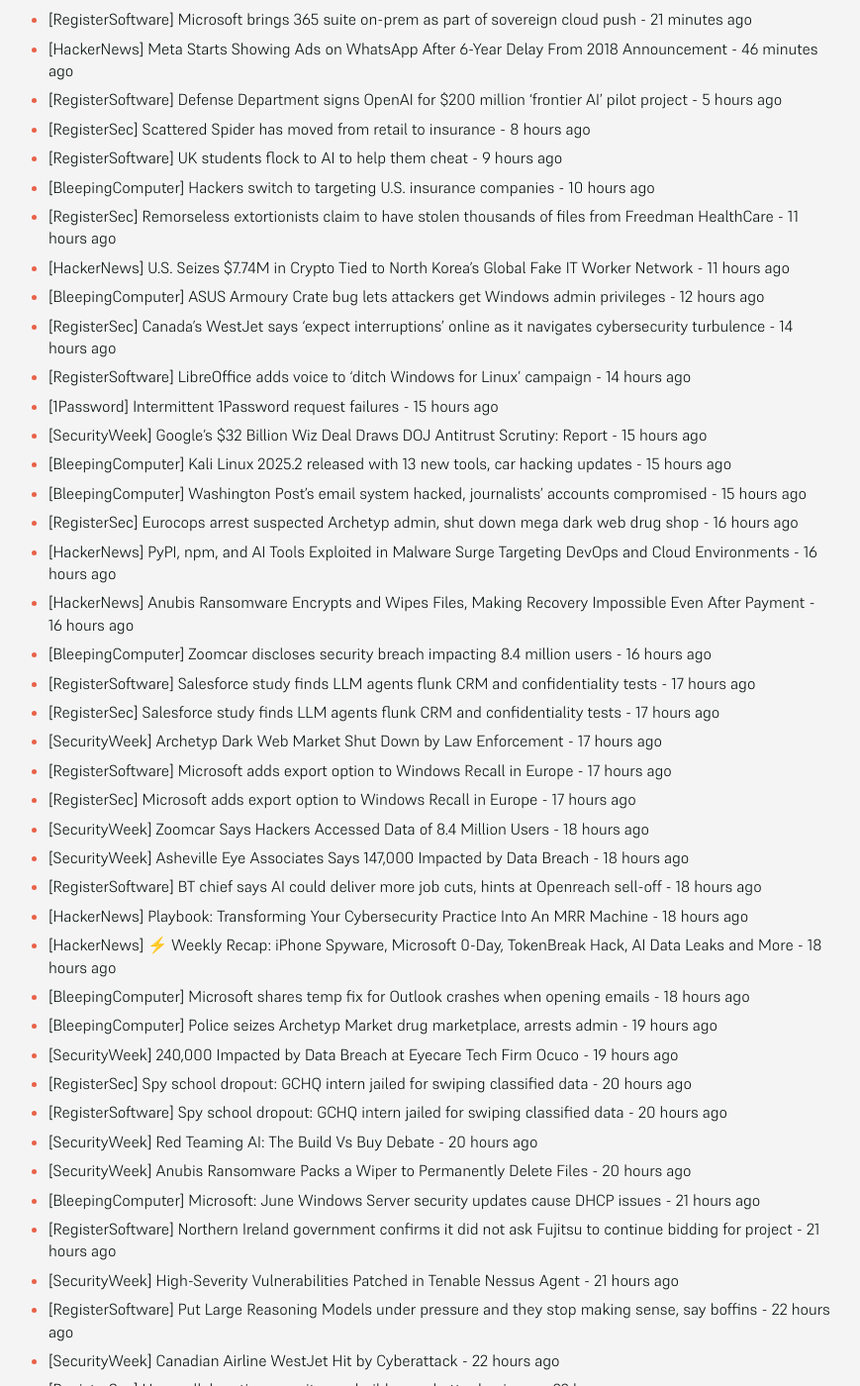
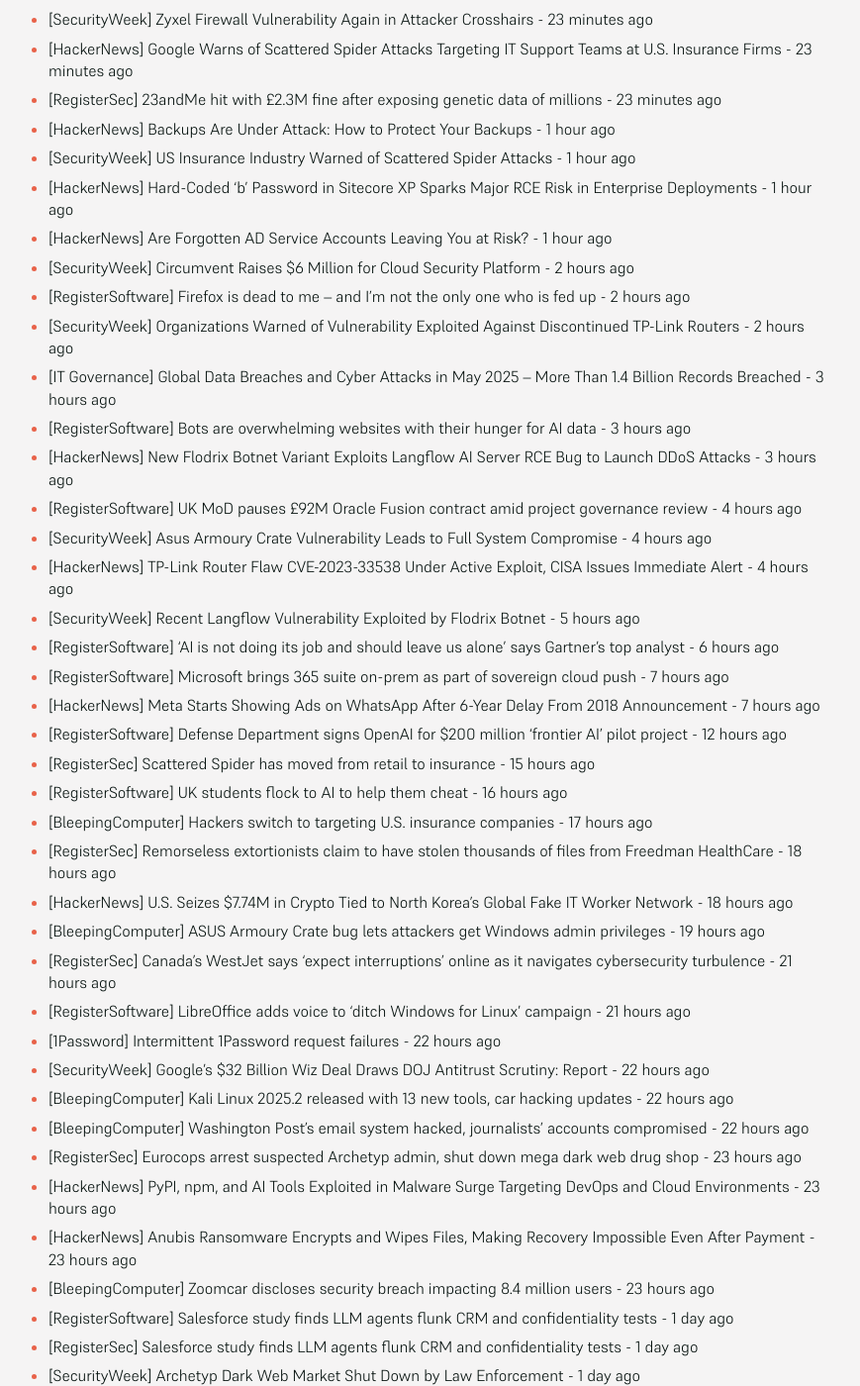
Before and after one commit to SecOpsNews/news, a Jekyll site: the page built from index.md, in a window 1280 px wide and 1400 px high, scrolled down 266 px. Shown: the whole window at 99% size, without its empty margins (215-1084 px from the left). Built offline with Jekyll 4.4.1, drawn with Linux system fonts in a browser that asks for light colours; some of the changed text lies outside the part shown.

Commit message:
New Feed

```diff
--- a/index.md
+++ b/index.md
@@ -9,56 +9,73 @@ description: Latest Updates
 
 <!-- SecOps start -->
 
-- [RegisterSoftware] Microsoft brings 365 suite on-prem as part of sovereign cloud push - 21 minutes ago
-- [HackerNews] Meta Starts Showing Ads on WhatsApp After 6-Year Delay From 2018 Announcement - 46 minutes ago
-- [RegisterSoftware] Defense Department signs OpenAI for $200 million 'frontier AI' pilot project - 5 hours ago
-- [RegisterSec] Scattered Spider has moved from retail to insurance - 8 hours ago
-- [RegisterSoftware] UK students flock to AI to help them cheat - 9 hours ago
-- [BleepingComputer] Hackers switch to targeting U.S. insurance companies - 10 hours ago
-- [RegisterSec] Remorseless extortionists claim to have stolen thousands of files from Freedman HealthCare - 11 hours ago
-- [HackerNews] U.S. Seizes $7.74M in Crypto Tied to North Korea’s Global Fake IT Worker Network - 11 hours ago
-- [BleepingComputer] ASUS Armoury Crate bug lets attackers get Windows admin privileges - 12 hours ago
-- [RegisterSec] Canada's WestJet says 'expect interruptions' online as it navigates cybersecurity turbulence - 14 hours ago
-- [RegisterSoftware] LibreOffice adds voice to 'ditch Windows for Linux' campaign - 14 hours ago
-- [1Password] Intermittent 1Password request failures - 15 hours ago
-- [SecurityWeek] Google’s $32 Billion Wiz Deal Draws DOJ Antitrust Scrutiny: Report - 15 hours ago
-- [BleepingComputer] Kali Linux 2025.2 released with 13 new tools, car hacking updates - 15 hours ago
-- [BleepingComputer] Washington Post's email system hacked, journalists' accounts compromised - 15 hours ago
-- [RegisterSec] Eurocops arrest suspected Archetyp admin, shut down mega dark web drug shop - 16 hours ago
-- [HackerNews] PyPI, npm, and AI Tools Exploited in Malware Surge Targeting DevOps and Cloud Environments - 16 hours ago
-- [HackerNews] Anubis Ransomware Encrypts and Wipes Files, Making Recovery Impossible Even After Payment - 16 hours ago
-- [BleepingComputer] Zoomcar discloses security breach impacting 8.4 million users - 16 hours ago
-- [RegisterSoftware] Salesforce study finds LLM agents flunk CRM and confidentiality tests - 17 hours ago
-- [RegisterSec] Salesforce study finds LLM agents flunk CRM and confidentiality tests - 17 hours ago
-- [SecurityWeek] Archetyp Dark Web Market Shut Down by Law Enforcement - 17 hours ago
-- [RegisterSoftware] Microsoft adds export option to Windows Recall in Europe - 17 hours ago
-- [RegisterSec] Microsoft adds export option to Windows Recall in Europe - 17 hours ago
-- [SecurityWeek] Zoomcar Says Hackers Accessed Data of 8.4 Million Users - 18 hours ago
-- [SecurityWeek] Asheville Eye Associates Says 147,000 Impacted by Data Breach - 18 hours ago
-- [RegisterSoftware] BT chief says AI could deliver more job cuts, hints at Openreach sell-off - 18 hours ago
-- [HackerNews] Playbook: Transforming Your Cybersecurity Practice Into An MRR Machine - 18 hours ago
-- [HackerNews] ⚡ Weekly Recap: iPhone Spyware, Microsoft 0-Day, TokenBreak Hack, AI Data Leaks and More - 18 hours ago
-- [BleepingComputer] Microsoft shares temp fix for Outlook crashes when opening emails - 18 hours ago
-- [BleepingComputer] Police seizes Archetyp Market drug marketplace, arrests admin - 19 hours ago
-- [SecurityWeek] 240,000 Impacted by Data Breach at Eyecare Tech Firm Ocuco - 19 hours ago
-- [RegisterSec] Spy school dropout: GCHQ intern jailed for swiping classified data - 20 hours ago
-- [RegisterSoftware] Spy school dropout: GCHQ intern jailed for swiping classified data - 20 hours ago
-- [SecurityWeek] Red Teaming AI: The Build Vs Buy Debate - 20 hours ago
-- [SecurityWeek] Anubis Ransomware Packs a Wiper to Permanently Delete Files - 20 hours ago
-- [BleepingComputer] Microsoft: June Windows Server security updates cause DHCP issues - 21 hours ago
-- [RegisterSoftware] Northern Ireland government confirms it did not ask Fujitsu to continue bidding for project - 21 hours ago
-- [SecurityWeek] High-Severity Vulnerabilities Patched in Tenable Nessus Agent - 21 hours ago
-- [RegisterSoftware] Put Large Reasoning Models under pressure and they stop making sense, say boffins - 22 hours ago
-- [SecurityWeek] Canadian Airline WestJet Hit by Cyberattack - 22 hours ago
-- [RegisterSec] How collaborative security can build you a better business - 22 hours ago
-- [HackerNews] Malicious PyPI Package Masquerades as Chimera Module to Steal AWS, CI/CD, and macOS Data - 23 hours ago
+- [SecurityWeek] Zyxel Firewall Vulnerability Again in Attacker Crosshairs - 23 minutes ago
+- [HackerNews] Google Warns of Scattered Spider Attacks Targeting IT Support Teams at U.S. Insurance Firms - 23 minutes ago
+- [RegisterSec] 23andMe hit with £2.3M fine after exposing genetic data of millions - 23 minutes ago
+- [HackerNews] Backups Are Under Attack: How to Protect Your Backups - 1 hour ago
+- [SecurityWeek] US Insurance Industry Warned of Scattered Spider Attacks - 1 hour ago
+- [HackerNews] Hard-Coded 'b' Password in Sitecore XP Sparks Major RCE Risk in Enterprise Deployments - 1 hour ago
+- [HackerNews] Are Forgotten AD Service Accounts Leaving You at Risk? - 1 hour ago
+- [SecurityWeek] Circumvent Raises $6 Million for Cloud Security Platform - 2 hours ago
+- [RegisterSoftware] Firefox is dead to me – and I'm not the only one who is fed up - 2 hours ago
+- [SecurityWeek] Organizations Warned of Vulnerability Exploited Against Discontinued TP-Link Routers - 2 hours ago
+- [IT Governance] Global Data Breaches and Cyber Attacks in May 2025 – More Than 1.4 Billion Records Breached - 3 hours ago
+- [RegisterSoftware] Bots are overwhelming websites with their hunger for AI data - 3 hours ago
+- [HackerNews] New Flodrix Botnet Variant Exploits Langflow AI Server RCE Bug to Launch DDoS Attacks - 3 hours ago
+- [RegisterSoftware] UK MoD pauses £92M Oracle Fusion contract amid project governance review - 4 hours ago
+- [SecurityWeek] Asus Armoury Crate Vulnerability Leads to Full System Compromise - 4 hours ago
+- [HackerNews] TP-Link Router Flaw CVE-2023-33538 Under Active Exploit, CISA Issues Immediate Alert - 4 hours ago
+- [SecurityWeek] Recent Langflow Vulnerability Exploited by Flodrix Botnet - 5 hours ago
+- [RegisterSoftware] ‘AI is not doing its job and should leave us alone’ says Gartner’s top analyst - 6 hours ago
+- [RegisterSoftware] Microsoft brings 365 suite on-prem as part of sovereign cloud push - 7 hours ago
+- [HackerNews] Meta Starts Showing Ads on WhatsApp After 6-Year Delay From 2018 Announcement - 7 hours ago
+- [RegisterSoftware] Defense Department signs OpenAI for $200 million 'frontier AI' pilot project - 12 hours ago
+- [RegisterSec] Scattered Spider has moved from retail to insurance - 15 hours ago
+- [RegisterSoftware] UK students flock to AI to help them cheat - 16 hours ago
+- [BleepingComputer] Hackers switch to targeting U.S. insurance companies - 17 hours ago
+- [RegisterSec] Remorseless extortionists claim to have stolen thousands of files from Freedman HealthCare - 18 hours ago
+- [HackerNews] U.S. Seizes $7.74M in Crypto Tied to North Korea’s Global Fake IT Worker Network - 18 hours ago
+- [BleepingComputer] ASUS Armoury Crate bug lets attackers get Windows admin privileges - 19 hours ago
+- [RegisterSec] Canada's WestJet says 'expect interruptions' online as it navigates cybersecurity turbulence - 21 hours ago
+- [RegisterSoftware] LibreOffice adds voice to 'ditch Windows for Linux' campaign - 21 hours ago
+- [1Password] Intermittent 1Password request failures - 22 hours ago
+- [SecurityWeek] Google’s $32 Billion Wiz Deal Draws DOJ Antitrust Scrutiny: Report - 22 hours ago
+- [BleepingComputer] Kali Linux 2025.2 released with 13 new tools, car hacking updates - 22 hours ago
+- [BleepingComputer] Washington Post's email system hacked, journalists' accounts compromised - 22 hours ago
+- [RegisterSec] Eurocops arrest suspected Archetyp admin, shut down mega dark web drug shop - 23 hours ago
+- [HackerNews] PyPI, npm, and AI Tools Exploited in Malware Surge Targeting DevOps and Cloud Environments - 23 hours ago
+- [HackerNews] Anubis Ransomware Encrypts and Wipes Files, Making Recovery Impossible Even After Payment - 23 hours ago
+- [BleepingComputer] Zoomcar discloses security breach impacting 8.4 million users - 23 hours ago
+- [RegisterSoftware] Salesforce study finds LLM agents flunk CRM and confidentiality tests - 1 day ago
+- [RegisterSec] Salesforce study finds LLM agents flunk CRM and confidentiality tests - 1 day ago
+- [SecurityWeek] Archetyp Dark Web Market Shut Down by Law Enforcement - 1 day ago
+- [RegisterSoftware] Microsoft adds export option to Windows Recall in Europe - 1 day ago
+- [RegisterSec] Microsoft adds export option to Windows Recall in Europe - 1 day ago
+- [SecurityWeek] Zoomcar Says Hackers Accessed Data of 8.4 Million Users - 1 day ago
+- [SecurityWeek] Asheville Eye Associates Says 147,000 Impacted by Data Breach - 1 day ago
+- [RegisterSoftware] BT chief says AI could deliver more job cuts, hints at Openreach sell-off - 1 day ago
+- [HackerNews] Playbook: Transforming Your Cybersecurity Practice Into An MRR Machine - 1 day ago
+- [HackerNews] ⚡ Weekly Recap: iPhone Spyware, Microsoft 0-Day, TokenBreak Hack, AI Data Leaks and More - 1 day ago
+- [BleepingComputer] Microsoft shares temp fix for Outlook crashes when opening emails - 1 day ago
+- [BleepingComputer] Police seizes Archetyp Market drug marketplace, arrests admin - 1 day ago
+- [SecurityWeek] 240,000 Impacted by Data Breach at Eyecare Tech Firm Ocuco - 1 day ago
+- [RegisterSec] Spy school dropout: GCHQ intern jailed for swiping classified data - 1 day ago
+- [RegisterSoftware] Spy school dropout: GCHQ intern jailed for swiping classified data - 1 day ago
+- [SecurityWeek] Red Teaming AI: The Build Vs Buy Debate - 1 day ago
+- [SecurityWeek] Anubis Ransomware Packs a Wiper to Permanently Delete Files - 1 day ago
+- [BleepingComputer] Microsoft: June Windows Server security updates cause DHCP issues - 1 day ago
+- [RegisterSoftware] Northern Ireland government confirms it did not ask Fujitsu to continue bidding for project - 1 day ago
+- [SecurityWeek] High-Severity Vulnerabilities Patched in Tenable Nessus Agent - 1 day ago
+- [RegisterSoftware] Put Large Reasoning Models under pressure and they stop making sense, say boffins - 1 day ago
+- [SecurityWeek] Canadian Airline WestJet Hit by Cyberattack - 1 day ago
+- [RegisterSec] How collaborative security can build you a better business - 1 day ago
+- [HackerNews] Malicious PyPI Package Masquerades as Chimera Module to Steal AWS, CI/CD, and macOS Data - 1 day ago
 - [RegisterSoftware] VMware and Siemens spar over where to stage software licence showdown - 1 day ago
 - [RegisterSec] Armored cash transport trucks allegedly hauled money for $190 million crypto-laundering scheme - 1 day ago
 - [RegisterSec] Dems demand audit of CVE program as Federal funding remains uncertain - 1 day ago
 - [BleepingComputer] ChatGPT's AI coder Codex now lets you choose the best solution - 1 day ago
 - [BleepingComputer] ChatGPT Search gets an upgrade as OpenAI takes aim at Google - 1 day ago
 - [BleepingComputer] Over 46,000 Grafana instances exposed to account takeover bug - 1 day ago
-- [RegisterSoftware] The launch of ChatGPT polluted the world forever, like the first atomic weapons tests - 1 day ago
 - [DataBreaches] Russian-linked hackers appear to have launched a crippling cyberattack on Western New Mexico University - 1 month ago
 - [DataBreaches] SK Telecom vows to take full responsibility for damage from recent data leak - 1 month ago
 - [HackerNews] Storm-1977 Hits Education Clouds with AzureChecker, Deploys 200+ Crypto Mining Containers - 1 month ago
```
